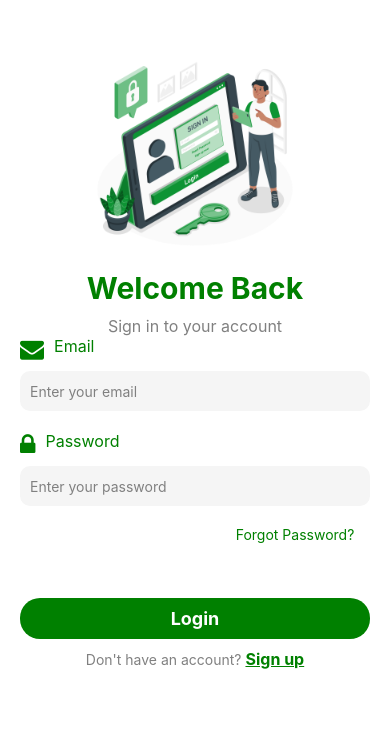
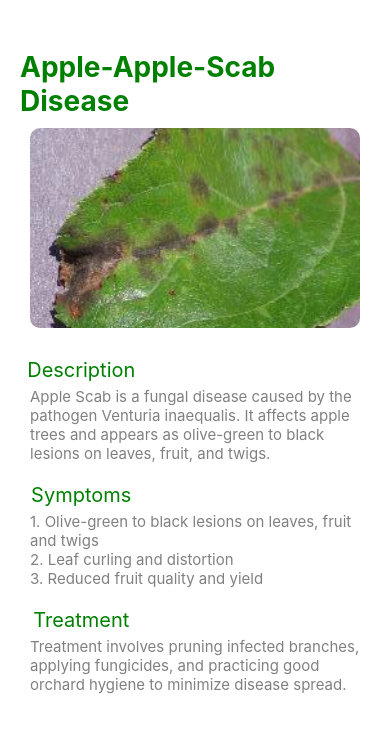
Before and after one commit to GETANGE/Apple-Scab-App, a React Native app: screen / in a window 390 px wide. Shown: the top 732 px of the page. Built offline with nearby package versions, Linux system fonts and the light colour scheme.

Commit message:
ADD: added description file

```diff
--- a/App.js
+++ b/App.js
@@ -5,15 +5,17 @@ import SingUp from './src/screens/signUp';
 import ForgotPassword from './src/screens/forgotpass';
 import ResetPassword from './src/screens/resetpass';
 import WelcomePage from './src/screens/welcome';
+import Description from './src/screens/description';
 
 export default function App() {
   return (
     <View style={styles.container}>
           {/* <SingUp/> */}
-          <LoginScreen/>
+          {/* {<LoginScreen/>} */}
           {/* <ForgotPassword/> */}
           {/* <ResetPassword/> */}
           {/* <WelcomePage/> */}
+          <Description/>
     </View>
   );
 }
@@ -22,7 +24,5 @@ const styles = StyleSheet.create({
   container: {
     flex: 1,
     backgroundColor: '#fff',
-    alignItems: 'center',
-    justifyContent: 'center',
-  },
+  }
 });
--- a/src/screens/description.jsx
+++ b/src/screens/description.jsx
@@ -0,0 +1,104 @@
+import React from "react";
+import { SafeAreaView, View, Text, StyleSheet, ScrollView, Image, FlatList} from "react-native";
+
+const DATA =[
+    "Olive-green to black lesions on leaves, fruit and twigs",
+    "Leaf curling and distortion",
+    "Reduced fruit quality and yield"
+]
+
+const Description = () => {
+
+    const renderItem = ({ item, index }) => (
+        <Text style={styles.textList}>{`${index + 1}. ${item}`}</Text>
+    );
+
+    return (
+        <SafeAreaView style={styles.container}>
+            <View style={styles.ScrollView}>
+                <View style={styles.content}>
+                    <Text style={styles.title}>
+                        Apple-Apple-Scab Disease
+                    </Text>
+                    <Image
+                        style={styles.image}
+                        source={require('../../assets/Apple_Apple_scab8.jpg')}
+                    />
+                    <Text style={styles.subTitle}>Description</Text>
+                    <Text style={styles.text}>
+                        Apple Scab is a fungal disease caused by the pathogen Venturia inaequalis.
+                        It affects apple trees and appears as olive-green to black lesions on leaves, fruit, and twigs.
+                    </Text>
+                    <Text style={styles.subTitle}>Symptoms</Text>
+                    <FlatList
+                        data={DATA}
+                        style={styles.text}
+                        renderItem={renderItem}
+                        keyExtractor={(item, index) => item.toString()}
+                    />
+                    <Text style={styles.subTitle}>Treatment</Text>
+                    <Text style={styles.text}>
+                        Treatment involves pruning infected branches,
+                        applying fungicides, and practicing good orchard hygiene to minimize disease spread.
+                    </Text>
+                </View>
+            </View>
+        </SafeAreaView>
+    );
+}
+
+const styles= StyleSheet.create({
+    container: {
+        flex: 1,
+        backgroundColor: '#fff',
+        alignItems: 'center',
+        justifyContent: 'center',
+        width: '100%',
+        height: '100%',
+    },
+    ScrollView:{
+        width: '100%',
+        height: '100%',
+        marginTop: 50,
+    },
+    title: {
+        fontSize: 28,
+        fontWeight: 'bold',
+        marginBottom: 10,
+        color: 'green',
+        alignItems: 'center',
+        justifyContent: 'center',
+        marginTop:25
+    },
+    image: {
+        width: 330,
+        height: 200,
+        marginBottom: 20,
+        // marginLeft: 15,
+        borderRadius: 10
+    },
+    content: {
+        alignItems: 'center',
+        paddingHorizontal: 20,
+        width: '100%'
+    },
+    subTitle:{
+        fontSize: 20,
+        color: 'green',
+        marginRight:'65%',
+        marginTop: 10
+    },
+    text: {
+        marginLeft: 10,
+        marginTop: 5,
+        fontSize: 15,
+        color: 'grey',
+        marginBottom: 10
+    },
+    textList:{
+        color: 'grey',
+        fontSize: 15,
+    }
+})
+
+export default Description;
```
Also changed, not shown: assets/Apple_Apple_scab8.jpg (added), 1 other file (tests, documents, lock files or other folders).
